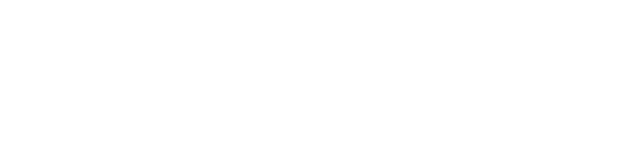
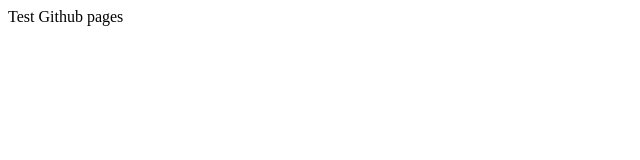
Before and after one commit to victo-or/Passion, a plain HTML site: page index.html in a window 1280 px wide. Shown: the whole page, without its empty margins (0-640 px from the left). Drawn offline with Linux system fonts and the light colour scheme.

Commit message:
ajout de "Test Github pages dans body"

```diff
--- a/index.html
+++ b/index.html
@@ -7,6 +7,6 @@
     <title>Passion</title>
 </head>
 <body>
-
+    Test Github pages
 </body>
 </html>
```
